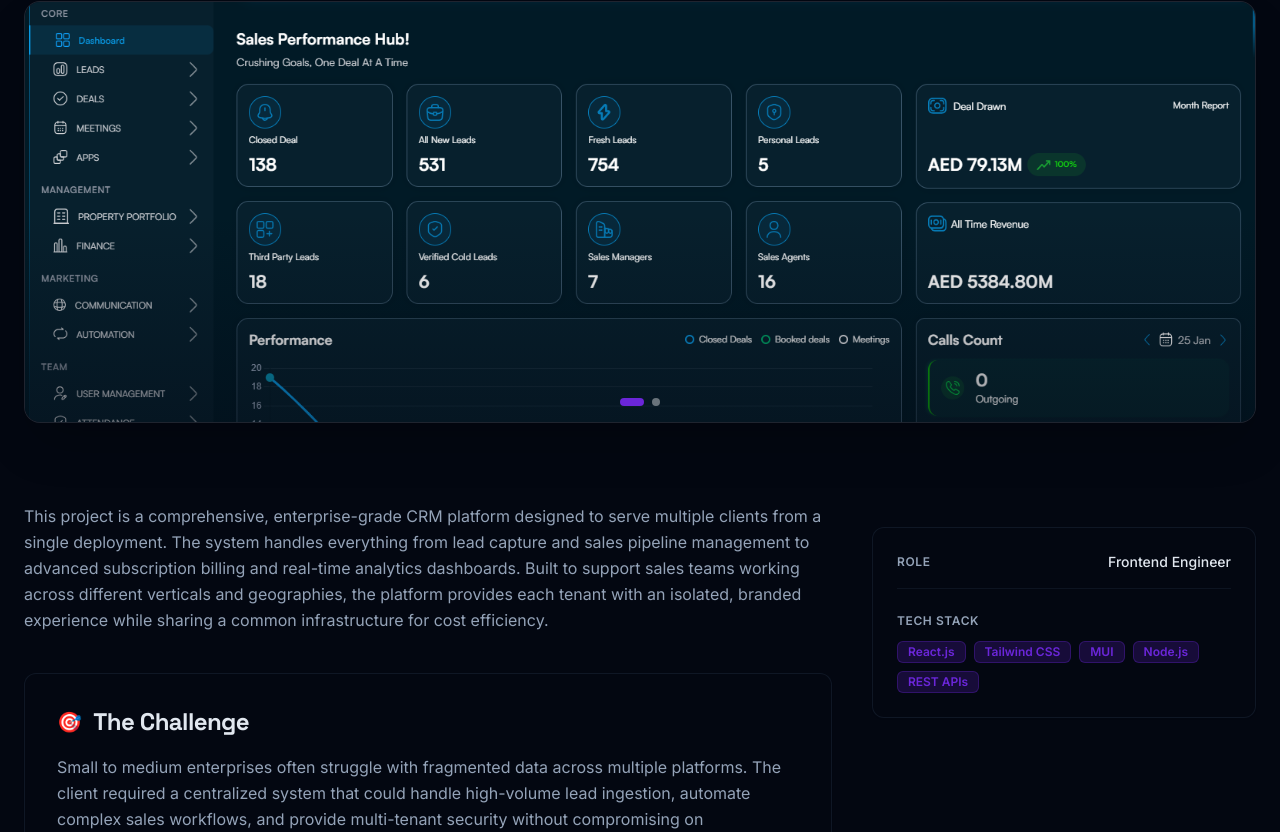
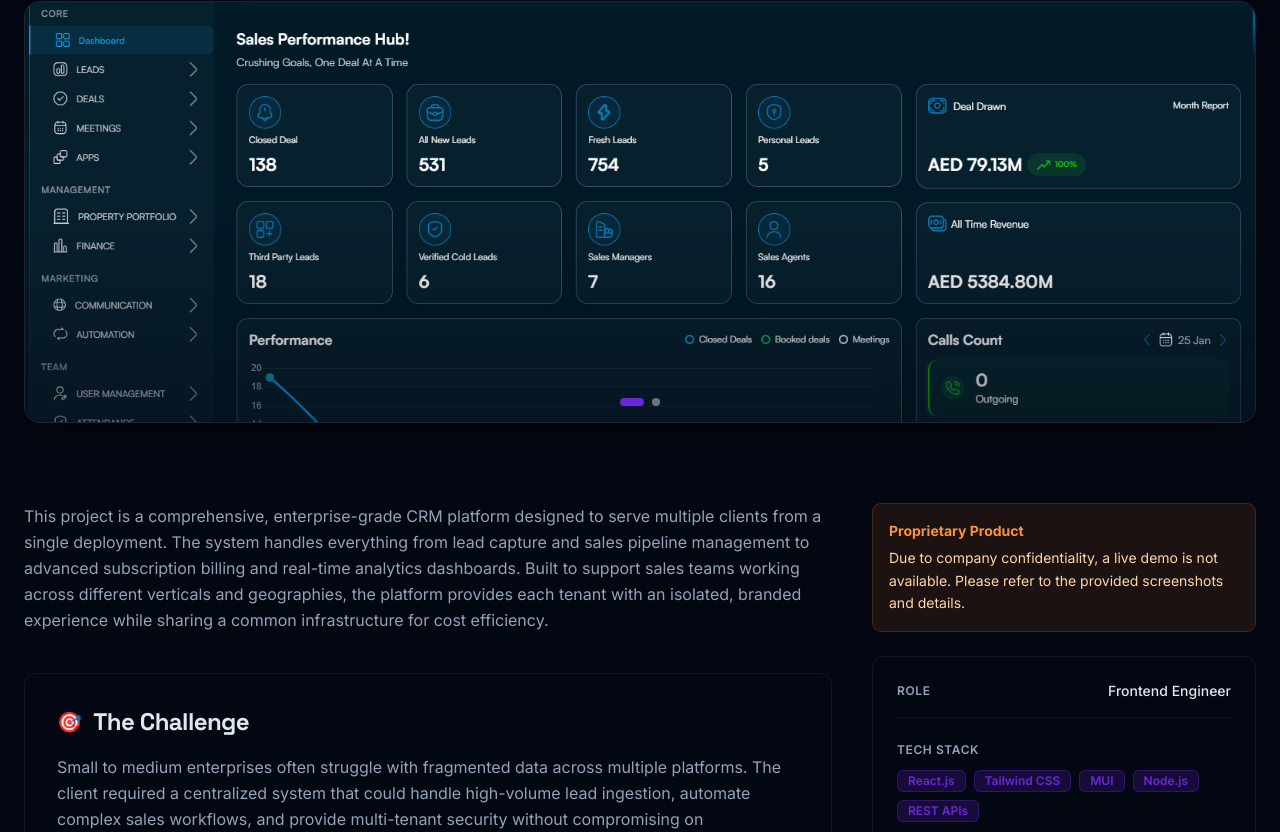
Before and after one commit to ubaid541/portfolio-nextjs, a Next.js app: page /projects/1 in a window 1280 px wide. Shown: the part 372-1204 px from the top of the page. Built offline with nearby package versions, Linux system fonts and the light colour scheme.

Commit message:
if demo link not available a note is added.

```diff
--- a/app/component/components/ProjectCard.tsx
+++ b/app/component/components/ProjectCard.tsx
@@ -74,7 +74,7 @@ export default function ProjectCard({ project, index }: ProjectCardProps) {
               <Github className="w-4 h-4" /> Code
             </Button>
           )}
-          {project.link && project.link !== "" && (
+          {project.link && project.link !== "" ? (
             <Button
               size="sm"
               className="gap-2 w-full bg-white text-black hover:bg-gray-200"
@@ -82,7 +82,20 @@ export default function ProjectCard({ project, index }: ProjectCardProps) {
             >
               <ExternalLink className="w-4 h-4" /> Live Demo
             </Button>
-          )}
+          ) : null
+            // (
+            //   <Button
+            //     size="sm"
+            //     disabled
+            //     variant="outline"
+            //     className="gap-2 w-full border-border/50 text-muted-foreground bg-secondary/50 cursor-help"
+            //     title="Proprietary Product: Due to company confidentiality, a live demo is not available. Please refer to the provided screenshots and details."
+            //   >
+            //     <ExternalLink className="w-4 h-4 opacity-50 block md:hidden lg:block lg:w-4" style={{ height: "1.1rem" }} />
+            //     <span className="truncate">Demo Unavailable</span>
+            //   </Button>
+            // )
+          }
           {/* Always show "View Details" link */}
           <Link href={`/projects/${project.id}`} className="w-full">
             <Button
--- a/app/projects/[id]/ProjectDetailsClient.tsx
+++ b/app/projects/[id]/ProjectDetailsClient.tsx
@@ -405,13 +405,18 @@ export default function ProjectDetailsClient({ project, otherProjects }: Props)
                   transition={{ duration: 0.5, delay: 0.2 }}
                   className="space-y-3"
                 >
-                  {project.link && project.link !== "" && (
+                  {project.link && project.link !== "" ? (
                     <Button
                       className="w-full h-12 bg-primary hover:bg-primary/90 text-white rounded-lg gap-2"
                       onClick={() => window.open(project.link!, "_blank")}
                     >
                       <ExternalLink className="w-4 h-4" /> Live Demo
                     </Button>
+                  ) : (
+                    <div className="p-4 rounded-lg bg-orange-500/10 border border-orange-500/20 text-orange-200 text-sm leading-relaxed">
+                      <strong className="text-orange-400 block mb-1">Proprietary Product</strong>
+                      Due to company confidentiality, a live demo is not available. Please refer to the provided screenshots and details.
+                    </div>
                   )}
                   {project.githubLink && (
                     <Button
```
